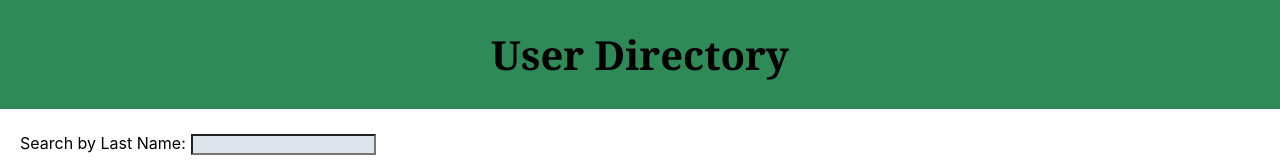
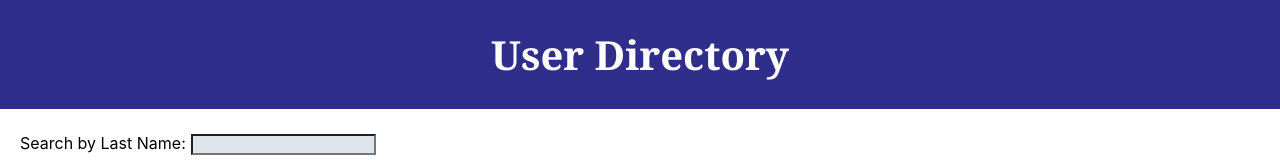
Before and after one commit to JuliaKiser/react-user-directory, a React (Create React App) app: page / in a window 1280 px wide. Shown: the top 160 px of the page. Built offline with nearby package versions, Linux system fonts and the light colour scheme; no server answers.

Commit message:
changing pageheader styles

```diff
--- a/src/components/PageHeader/PageHeader.module.css
+++ b/src/components/PageHeader/PageHeader.module.css
@@ -2,7 +2,9 @@
   display:flex;
   justify-content: center;
   align-items: center;
-  background-color: seagreen;
+  background-color: rgb(48, 46, 139);
+  color:white;
+  font-weight: 100;
   font-family: Cambria, Cochin, Georgia, Times, 'Times New Roman', serif;
   font-size: 20px;
 }
```
